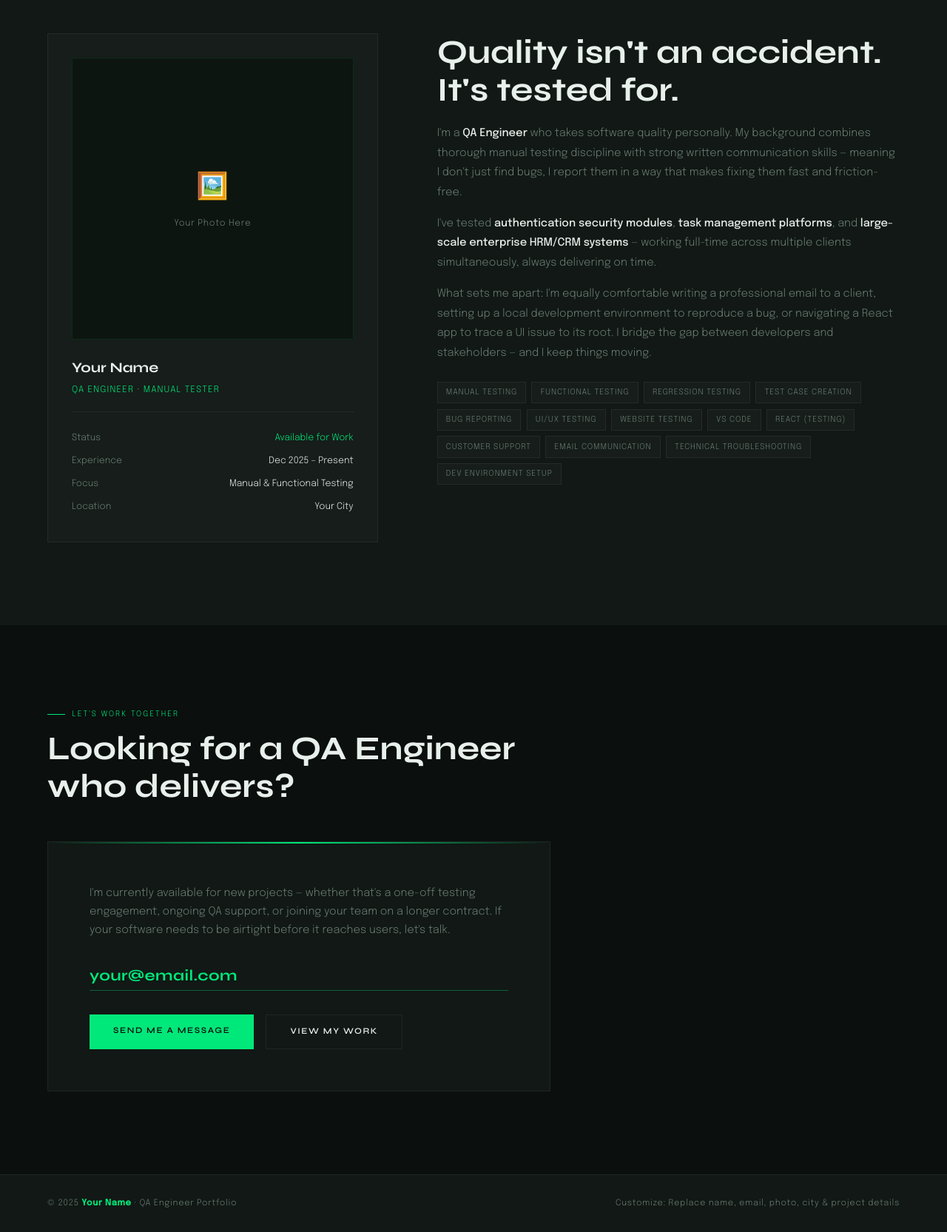
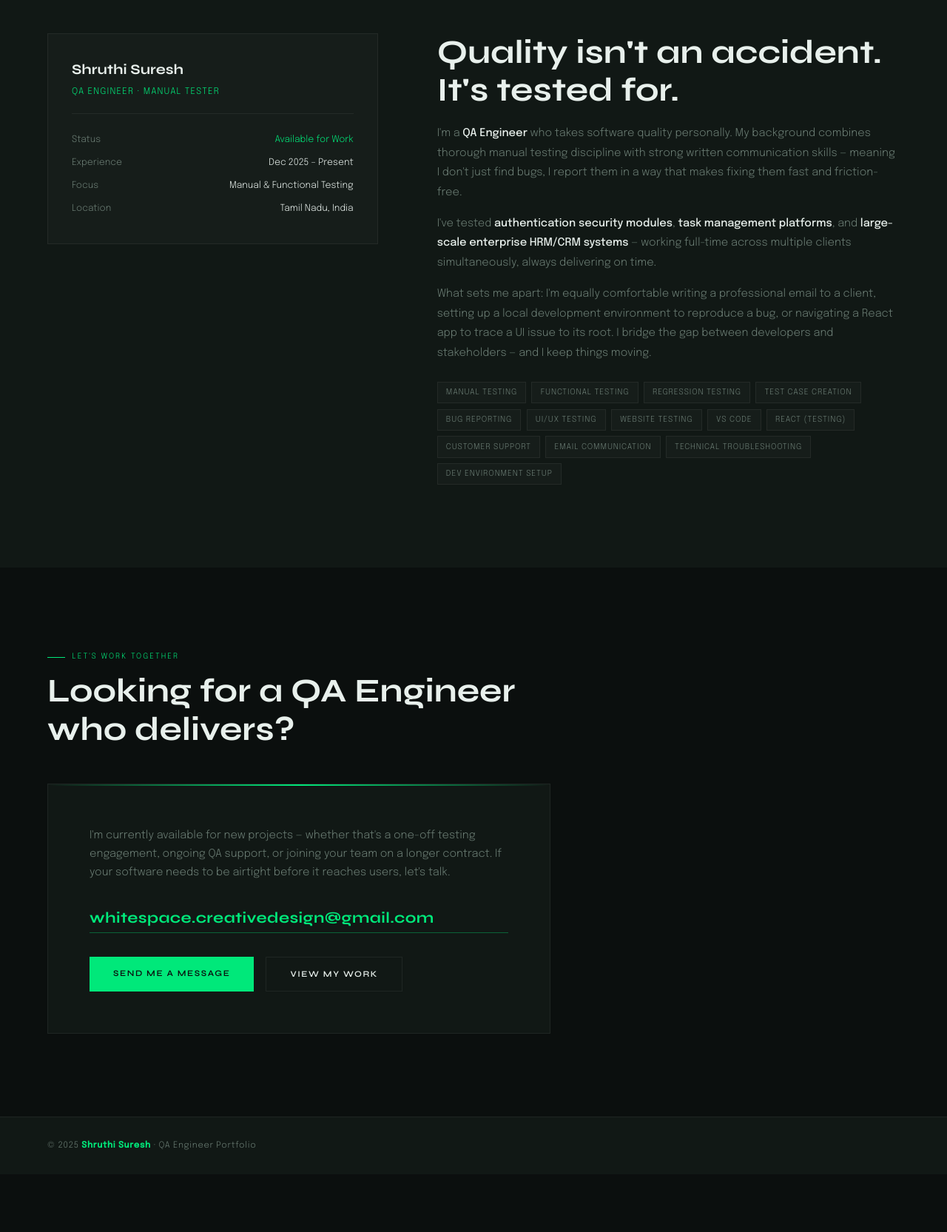
Before and after one commit to Whitespace-cd/shruthi.github.io, a plain HTML site: page index.html in a window 1280 px wide. Shown: the part 4408-6073 px from the top of the page at 74% size. After the commit the page ends 5995 px from the top, so only its background shows below. Drawn offline with Linux system fonts and the light colour scheme.

Commit message:
Update initial changes index.html

```diff
--- a/index.html
+++ b/index.html
@@ -459,17 +459,16 @@
   <h2 class="sec-title">The person behind<br/>the test cases</h2>
   <div class="about-grid">
     <div class="about-card">
-      <div class="about-photo-box">
-        <span class="ph-icon">🖼️</span>
-        <span>Your Photo Here</span>
-      </div>
-      <div class="about-name">Your Name</div>
+      <!-- <div class="about-photo-box">
+        <!-- <span class="ph-icon">🖼️</span> -->
+      <!-- </div> -->
+      <div class="about-name">Shruthi Suresh</div>
       <div class="about-role">QA Engineer · Manual Tester</div>
       <div class="about-divider"></div>
       <div class="about-meta-row"><span class="k">Status</span><span class="v" style="color:var(--green)">Available for Work</span></div>
       <div class="about-meta-row"><span class="k">Experience</span><span class="v">Dec 2025 – Present</span></div>
       <div class="about-meta-row"><span class="k">Focus</span><span class="v">Manual &amp; Functional Testing</span></div>
-      <div class="about-meta-row"><span class="k">Location</span><span class="v">Your City</span></div>
+      <div class="about-meta-row"><span class="k">Location</span><span class="v">Tamil Nadu, India</span></div>
     </div>
     <div class="about-text">
       <h2 class="sec-title" style="margin-bottom:1.2rem">Quality isn't an accident.<br/>It's tested for.</h2>
@@ -500,7 +499,7 @@
   <h2 class="sec-title">Looking for a QA Engineer<br/>who delivers?</h2>
   <div class="contact-box">
     <p>I'm currently available for new projects — whether that's a one-off testing engagement, ongoing QA support, or joining your team on a longer contract. If your software needs to be airtight before it reaches users, let's talk.</p>
-    <a href="mailto:your@email.com" class="contact-email">your@email.com</a>
+    <a href="mailto:your@email.com" class="contact-email">whitespace.creativedesign@gmail.com</a>
     <div class="contact-links">
       <a href="mailto:your@email.com" class="btn btn-green">Send Me a Message</a>
       <a href="#projects" class="btn btn-ghost">View My Work</a>
@@ -509,8 +508,7 @@
 </section>
 
 <footer>
-  <span>© 2025 <b>Your Name</b> · QA Engineer Portfolio</span>
-  <span>Customize: Replace name, email, photo, city &amp; project details</span>
+  <span>© 2025 <b>Shruthi Suresh</b> · QA Engineer Portfolio</span>
 </footer>
 
 <script>
```
